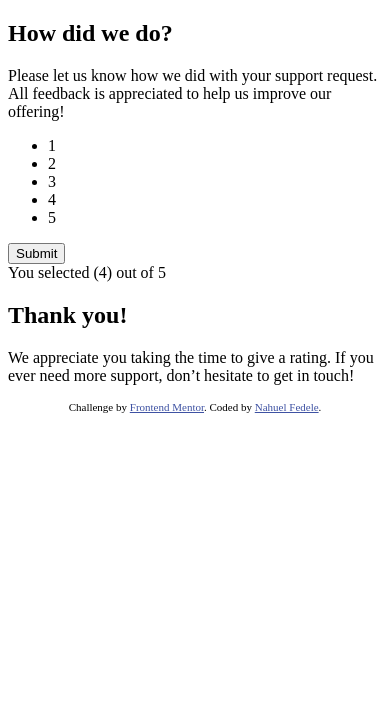
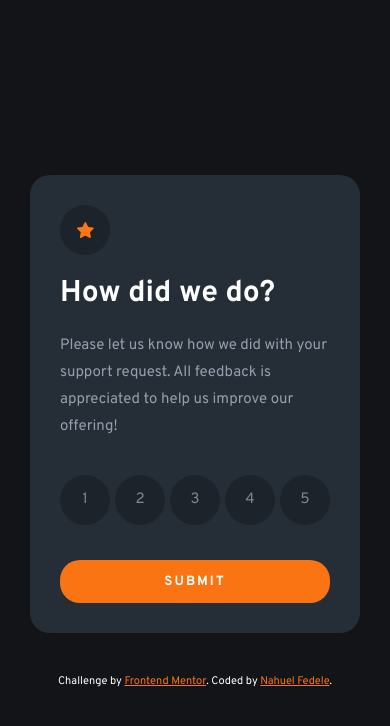
Before and after one commit to NahuelEF/rating-component, a plain HTML site: page index.html in a window 390 px wide. Drawn offline with Linux system fonts and the light colour scheme.

Commit message:
Agregar responsive design

```diff
--- a/index.html
+++ b/index.html
@@ -12,48 +12,57 @@
       href="./images/favicon-32x32.png"
     />
     <link rel="stylesheet" href="./style.css" />
-    <title>Frontend Mentor | Interactive rating component</title>
+
+    <!-- Google Font Family -->
+    <link rel="preconnect" href="https://fonts.googleapis.com" />
+    <link rel="preconnect" href="https://fonts.gstatic.com" crossorigin />
+    <link
+      href="https://fonts.googleapis.com/css2?family=Overpass:wght@400;700&display=swap"
+      rel="stylesheet"
+    />
+    <title>Nahuel Fedele | Interactive rating component</title>
   </head>
   <body>
-    <main class="main">
-      <!-- Rating state start -->
-      <section class="rating">
-        <h1 class="rating__title">How did we do?</h1>
+    <!-- Rating state start -->
+    <div class="rating" id="rating-container">
+      <span class="circle">
+        <object
+          data="./images/icon-star.svg"
+          type="image/svg+xml"
+          title="Icon Star"
+        ></object>
+      </span>
 
-        <p class="rating__paragraph">
-          Please let us know how we did with your support request. All feedback
-          is appreciated to help us improve our offering!
-        </p>
+      <h1 class="rating__title">How did we do?</h1>
 
-        <ul class="rating__list">
-          <li>1</li>
-          <li>2</li>
-          <li>3</li>
-          <li>4</li>
-          <li>5</li>
-        </ul>
+      <p class="rating__paragraph">
+        Please let us know how we did with your support request. All feedback is
+        appreciated to help us improve our offering!
+      </p>
 
-        <button class="rating__button">Submit</button>
-      </section>
+      <div class="rating__list">
+        <input class="circle circle--number" type="button" value="1" />
+        <input class="circle circle--number" type="button" value="2" />
 
-      <!-- Rating state end -->
+        <input class="circle circle--number" type="button" value="3" />
+        <input class="circle circle--number" type="button" value="4" />
+        <input class="circle circle--number" type="button" value="5" />
+      </div>
 
-      <!-- Thank you state start -->
-      <section class="end">
-        <span class="end__rating"> You selected (4) out of 5 </span>
-        <h1 class="end__title">Thank you!</h1>
-        <p class="end__paragraph">
-          We appreciate you taking the time to give a rating. If you ever need
-          more support, don’t hesitate to get in touch!
-        </p>
-      </section>
-    </main>
+      <button class="rating__button" type="button" id="button-submit">
+        Submit
+      </button>
+    </div>
 
     <footer class="attribution">
       Challenge by
       <a href="https://www.frontendmentor.io?ref=challenge" target="_blank"
         >Frontend Mentor</a
-      >. Coded by <a href="#">Nahuel Fedele</a>.
+      >. Coded by
+      <a href="https://www.frontendmentor.io/profile/NahuelEF" target="_blank"
+        >Nahuel Fedele</a
+      >.
     </footer>
+    <script src="./index.js"></script>
   </body>
 </html>
--- a/style.css
+++ b/style.css
@@ -1,7 +1,149 @@
+:root {
+  --primary-orange: hsl(25, 97%, 53%);
+  --neutral-white: hsl(0, 0%, 100%);
+  --neutral-light-grey: hsl(217, 12%, 63%);
+  --neutral-medium-grey: hsl(216, 12%, 54%);
+  --neutral-dark-blue: hsl(213, 19%, 18%);
+  --neutral-very-dark-blue: hsl(216, 12%, 8%);
+  --neutral-light-black: hsl(213, 19%, 14%);
+  --margin-bottom: 20px;
+}
+
+* {
+  padding: 0;
+  margin: 0;
+  box-sizing: border-box;
+}
+
+body {
+  width: 100vw;
+  height: 100vh;
+  background-color: var(--neutral-very-dark-blue);
+
+  font-family: "Overpass", sans-serif;
+  font-size: 15px;
+
+  display: flex;
+  flex-direction: column;
+  align-items: center;
+  justify-content: center;
+}
+
+.rating {
+  max-width: 400px;
+  padding: 2em;
+  margin: 2em;
+  border-radius: 20px;
+  background-color: var(--neutral-dark-blue);
+  color: var(--neutral-light-grey);
+  font-weight: 400;
+
+  display: flex;
+  flex-direction: column;
+  justify-content: center;
+}
+
+.circle {
+  width: 50px;
+  height: 50px;
+  border-radius: 50%;
+  padding: 0.5em;
+  margin-bottom: var(--margin-bottom);
+  background-color: var(--neutral-light-black);
+  user-select: none;
+
+  display: flex;
+  align-items: center;
+  justify-content: center;
+}
+
+.circle--number {
+  margin: 1em 0;
+  border: none;
+  cursor: pointer;
+  color: var(--neutral-medium-grey);
+
+  font-family: "Overpass", sans-serif;
+  font-size: 15px;
+  font-weight: 400;
+}
+.circle--number:hover {
+  transition: 0.5s;
+  background-color: var(--neutral-medium-grey);
+  color: var(--neutral-white);
+}
+.circle--active,
+.circle--number:active {
+  transition: 0.5s;
+  background-color: var(--primary-orange) !important;
+  color: var(--neutral-white);
+}
+
+.rating__title {
+  margin-bottom: var(--margin-bottom);
+  color: var(--neutral-white);
+  font-weight: 700;
+}
+
+.rating__paragraph {
+  margin-bottom: var(--margin-bottom);
+  line-height: 1.8;
+}
+
+.rating__paragraph--center {
+  text-align: center;
+}
+
+.rating__list {
+  width: 100%;
+  margin-bottom: var(--margin-bottom);
+  transition: all;
+
+  display: flex;
+  align-items: center;
+  justify-content: space-between;
+}
+
+.rating__button {
+  width: 100%;
+  padding: 1em;
+  border: none;
+  border-radius: 20px;
+  background-color: var(--primary-orange);
+  color: var(--neutral-white);
+  cursor: pointer;
+
+  text-transform: uppercase;
+  font-family: "Overpass", sans-serif;
+  font-weight: 700;
+  letter-spacing: 2px;
+}
+
+.rating__button:hover {
+  transition: 0.2s;
+  background-color: var(--neutral-white);
+  color: var(--primary-orange);
+}
+
+.rating__img {
+  margin-bottom: var(--margin-bottom);
+}
+
+.rating__choice {
+  padding: 0.5em 2em;
+  margin-bottom: var(--margin-bottom);
+  border-radius: 40px;
+  background-color: var(--neutral-light-black);
+  color: var(--primary-orange);
+  text-align: center;
+}
+
 .attribution {
+  margin: 1em 0;
+  color: var(--neutral-white);
   font-size: 11px;
   text-align: center;
 }
 .attribution a {
-  color: hsl(228, 45%, 44%);
+  color: var(--primary-orange);
 }
```
